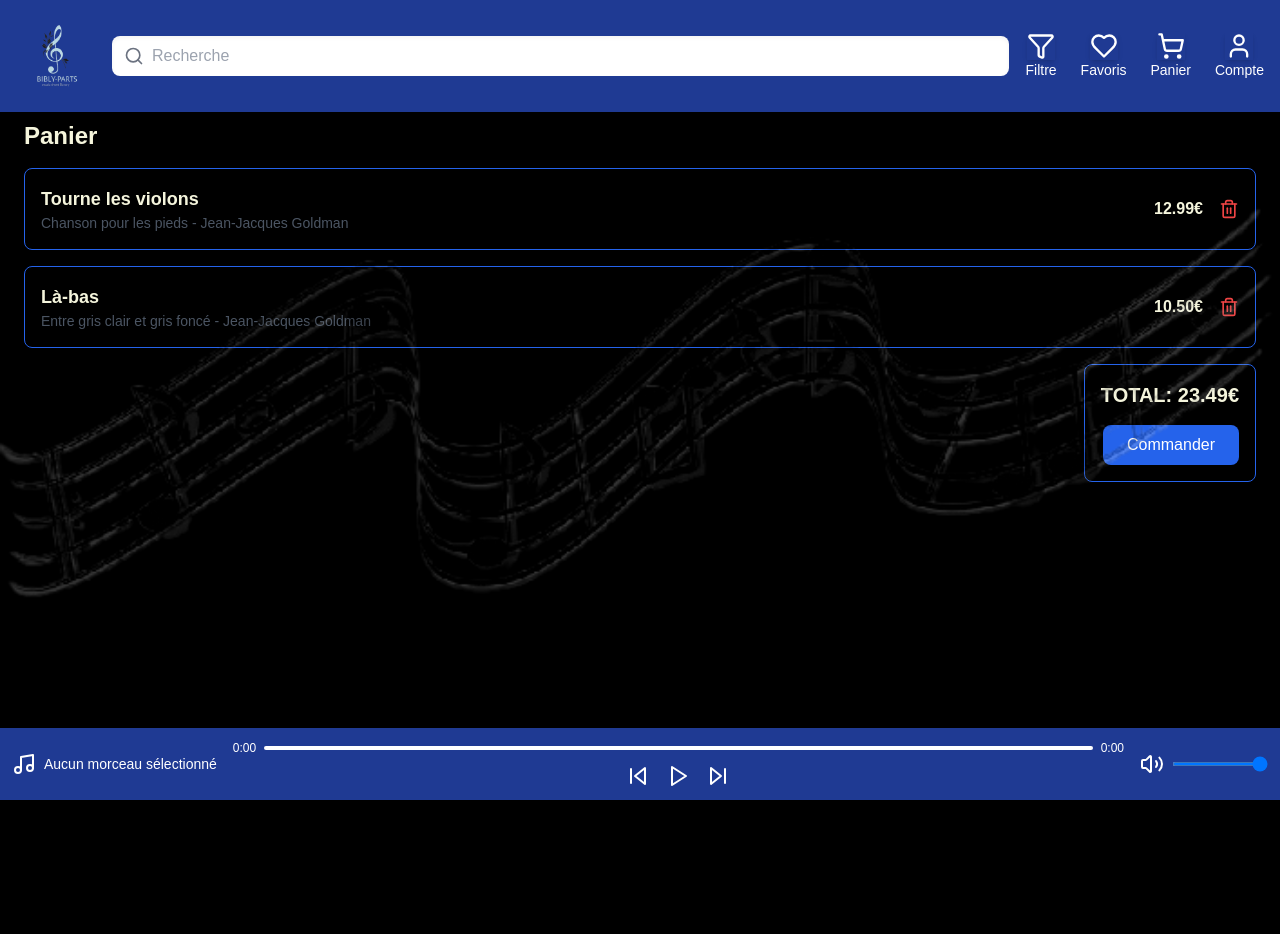
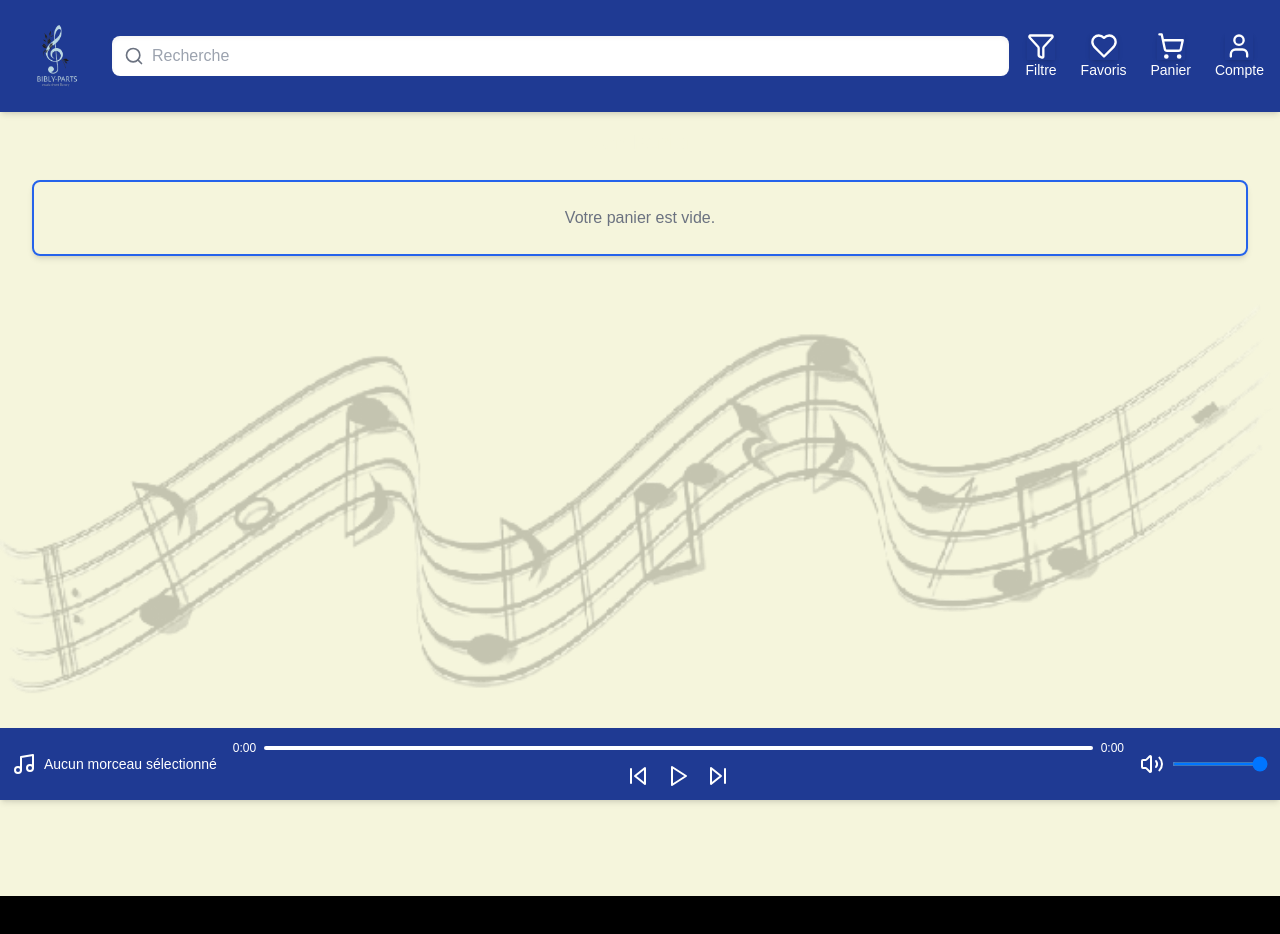
Before and after one commit to GTDeschamps/Bibly-Parts, a Next.js app: page /cart in a window 1280 px wide. Shown: the top 934 px of the page. Built offline with nearby package versions, Linux system fonts and the light colour scheme.

Commit message:
modification of "Cart Page" and "Section" to call the partition from the localStorage in the cart.

```diff
--- a/src/app/cart/page.tsx
+++ b/src/app/cart/page.tsx
@@ -1,76 +1,100 @@
 "use client";
 
-import { useState, useEffect } from "react";
+import React, { useState, useEffect } from "react";
+import { useRouter } from "next/navigation";
 import { Trash2 } from "lucide-react";
-import dynamic from "next/dynamic";
-
-// Chargement dynamique du router pour éviter l'erreur côté serveur
-const useRouter = dynamic(() => import("next/router").then((mod) => mod.useRouter), { ssr: false });
 
 interface Partition {
 	id: number;
 	title: string;
-  album: string;
 	author: string;
+	instrument: string;
+	style: string;
+	support: string;
+	booklet: string;
 	price: number;
 }
 
-const Panier = () => {
+const CartPage = () => {
   const [cart, setCart] = useState<Partition[]>([]);
   const router = useRouter();
 
-  // Exemple de données à remplacer par une récupération depuis un état global ou une API
   useEffect(() => {
-    setCart([
-      { id: 1, title: "Tourne les violons", album: "Chanson pour les pieds", author: "Jean-Jacques Goldman", price: 12.99 },
-      { id: 2, title: "Là-bas", album: "Entre gris clair et gris foncé", author: "Jean-Jacques Goldman", price: 10.50 }
-    ]);
+    const storedCart = localStorage.getItem("cart");
+    if (storedCart) {
+      try {
+        const parsedCart = JSON.parse(storedCart);
+        if (Array.isArray(parsedCart)) {
+          setCart(parsedCart);
+        }
+      } catch (error) {
+        console.error("Erreur lors du parsing du panier :", error);
+      }
+    }
   }, []);
 
-  const removeFromCart = (id: number) => {
-    setCart(cart.filter((item) => item.id !== id));
+  const handleRemoveFromCart = (id: number) => {
+    const updatedCart = cart.filter((item) => item.id !== id);
+    setCart(updatedCart);
+    localStorage.setItem("cart", JSON.stringify(updatedCart));
   };
 
-  const totalPrice = cart.reduce((total, partition) => total + partition.price, 0);
+  const totalPrice = Number(cart.reduce((sum, item) => sum + (item.price || 0), 0));
 
   return (
-    <div className="p-6 bg-transparent min-h-screen">
-      <div className="absolute inset-0 bg-no-repeat bg-center bg-contain opacity-20" style={{ backgroundImage: "url('../media/png-clipart-musical-notes-illustration-musical-note-sheet-music-music-therapy-music-notes-miscellaneous-angle-removebg-preview.png')" }}></div>
-      <h1 className="text-2xl font-bold mb-4">Panier</h1>
+    <div className="bg-[#f5f5dc] min-h-screen p-8 relative">
+      <div
+        className="absolute inset-0 bg-no-repeat bg-center bg-contain opacity-20"
+        style={{
+          backgroundImage:
+            "url('../media/png-clipart-musical-notes-illustration-musical-note-sheet-music-music-therapy-music-notes-miscellaneous-angle-removebg-preview.png')",
+        }}
+      ></div>
+      <h1 className="text-xl font-bold text-center mb-6">Mon Panier</h1>
+      <div className="relative border-2 border-blue-600 p-6 rounded-lg shadow-md ">
         {cart.length === 0 ? (
-        <p className="text-gray-500">Votre panier est vide.</p>
+          <p className="text-center text-gray-500">Votre panier est vide.</p>
         ) : (
           <div className="space-y-4">
             {cart.map((partition) => (
-            <div
-              key={partition.id}
-              className="flex justify-between items-center p-4 border border-blue-600 rounded-lg shadow-md"
-            >
-              <div>
-                <h2 className="text-lg font-semibold">{partition.title}</h2>
-                <p className="text-sm text-gray-600">{partition.album} - {partition.author}</p>
+              <div key={partition.id} className="flex items-center justify-between border-b pb-2">
+                <div className="flex items-center">
+                  <img
+                    alt={partition.title}
+                    className="w-12 h-12 rounded-md bg-gray-200"
+                  />
+                  <div className="ml-4">
+                    <h3 className="text-lg font-semibold">{partition.title}</h3>
+                    <p className="text-gray-600">{partition.booklet}</p>
+                    <p className="text-gray-600">
+                      {partition.author} - {partition.support}
+                    </p>
                   </div>
-              <div className="flex items-center gap-4">
-                <span className="font-bold">{partition.price.toFixed(2)}€</span>
+                </div>
+                <div className="flex items-center space-x-4">
                   <button
-                  onClick={() => removeFromCart(partition.id)}
-                  className="text-red-500 hover:text-red-700"
+                    onClick={() => handleRemoveFromCart(partition.id)}
+                    className="p-2 text-blue-500 hover:text-orange-500"
                   >
                     <Trash2 size={20} />
                   </button>
+                  <span className="text-lg font-semibold">{partition.price}€</span>
                 </div>
               </div>
             ))}
-           <div className="flex justify-end">
-            <div className="p-4 border border-blue-600 rounded-lg shadow-md text-right w-50">
-              <h2 className="text-xl font-bold">TOTAL: {totalPrice.toFixed(2)}€</h2>
+          </div>
+        )}
+      </div>
+      {cart.length > 0 && (
+        <div className="mt-6 flex justify-end">
+          <div className="bg-gray-100 p-4 rounded-lg shadow-md text-right w-64 border border-blue-600">
+            <p className="text-xl font-bold">Total: {totalPrice.toFixed(2)} €</p>
             <button
               onClick={() => router.push("/paiement")}
-                className="mt-4 px-6 py-2 bg-blue-600 text-white rounded-lg hover:bg-blue-700"
+              className="mt-4 bg-blue-600 text-white px-4 py-2 rounded-lg hover:bg-blue-800 w-full"
             >
               Commander
             </button>
-          </div>
           </div>
         </div>
       )}
@@ -78,4 +102,4 @@
   );
 };
 
-export default Panier;
+export default CartPage;
--- a/src/app/filter/page.tsx
+++ b/src/app/filter/page.tsx
@@ -71,7 +71,15 @@
 
 
 	return (
-		<div className="min-h-screen bg-[#f5f5dc] p-6 relative">
+		<div className="bg-[#f5f5dc] min-h-screen py-10 px-4 md:px-12 relative max-h-screen overflow-y-auto">
+			{/* Filigrane d'image */}
+			<div
+					className="absolute inset-0 bg-cover bg-center opacity-20 pointer-events-none"
+					style={{
+						backgroundImage:
+							"url('../media/png-clipart-musical-notes-illustration-musical-note-sheet-music-music-therapy-music-notes-miscellaneous-angle-removebg-preview.png')",
+					}}
+				></div>
 			<div className="absolute inset-0 bg-no-repeat bg-center bg-contain opacity-20" style={{ backgroundImage: "url('../media/png-clipart-musical-notes-illustration-musical-note-sheet-music-music-therapy-music-notes-miscellaneous-angle-removebg-preview.png')" }}></div>
 
 			<div className="relative p-6">
--- a/src/app/welcome/page.tsx
+++ b/src/app/welcome/page.tsx
@@ -10,8 +10,8 @@
 };
 
 const WelcomePage = () => {
-	const [featuredPartitions, setFeaturedPartitions] = useState([]);
-	const [featuredTablatures, setFeaturedTablatures] = useState([]);
+	const [featuredPartitions, setFeaturedPartitions] = useState<any[]>([]);
+	const [featuredTablatures, setFeaturedTablatures] = useState<any[]>([]);
 	const [loading, setLoading] = useState(true);
 	const [error, setError] = useState(null);
 
@@ -46,7 +46,7 @@
 			<div className="bg-[#f5f5dc] min-h-screen py-10 px-4 md:px-12 relative max-h-screen overflow-y-auto">
 				{/* Filigrane d'image */}
 				<div
-					className="absolute inset-0 bg-cover bg-center opacity-20"
+					className="absolute inset-0 bg-cover bg-center opacity-20 pointer-events-none"
 					style={{
 						backgroundImage:
 							"url('../media/png-clipart-musical-notes-illustration-musical-note-sheet-music-music-therapy-music-notes-miscellaneous-angle-removebg-preview.png')",
@@ -59,15 +59,16 @@
 						Partition à la Une
 					</h2>
 					<div className="space-y-4">
-						{featuredPartitions.map((partition) => (
-							<Section
-								key={partition.id}
-								id={partition.id}
-								title={partition.title}
-								author={partition.author}
-								support={partition.support}
-								album={partition.album}
-								price={partition.price}
+						{featuredPartitions.map((item, index) => (
+							<Section key={item.id}
+								id={item.id}
+								title={item.title}
+								author={item.author}
+								support={item.support}
+								booklet={item.booklet}
+								price={item.price}
+								instrument={item.instrument}
+								style={item.style}
 							/>
 						))}
 					</div>
@@ -79,16 +80,17 @@
 						Tablature à la Une
 					</h2>
 					<div className="space-y-4">
-						{featuredTablatures.map((tablature) => (
-							<Section
-								key={tablature.id}
-								id={tablature.id}
-								title={tablature.title}
-								author={tablature.author}
-								support={tablature.support}
-								album={tablature.album}
-								price={tablature.price}
-							/>
+						{featuredTablatures.map((item) => (
+							<Section key={item.id}
+							id={item.id}
+							title={item.title}
+							author={item.author}
+							support={item.support}
+							booklet={item.booklet}
+							price={item.price}
+							instrument={item.instrument}
+							style={item.style}
+						/>
 						))}
 					</div>
 				</div>
```
Also changed, not shown: src/app/component/Section.tsx (+51 -31 lines). Lines whose indentation alone changed are shown as unchanged.
